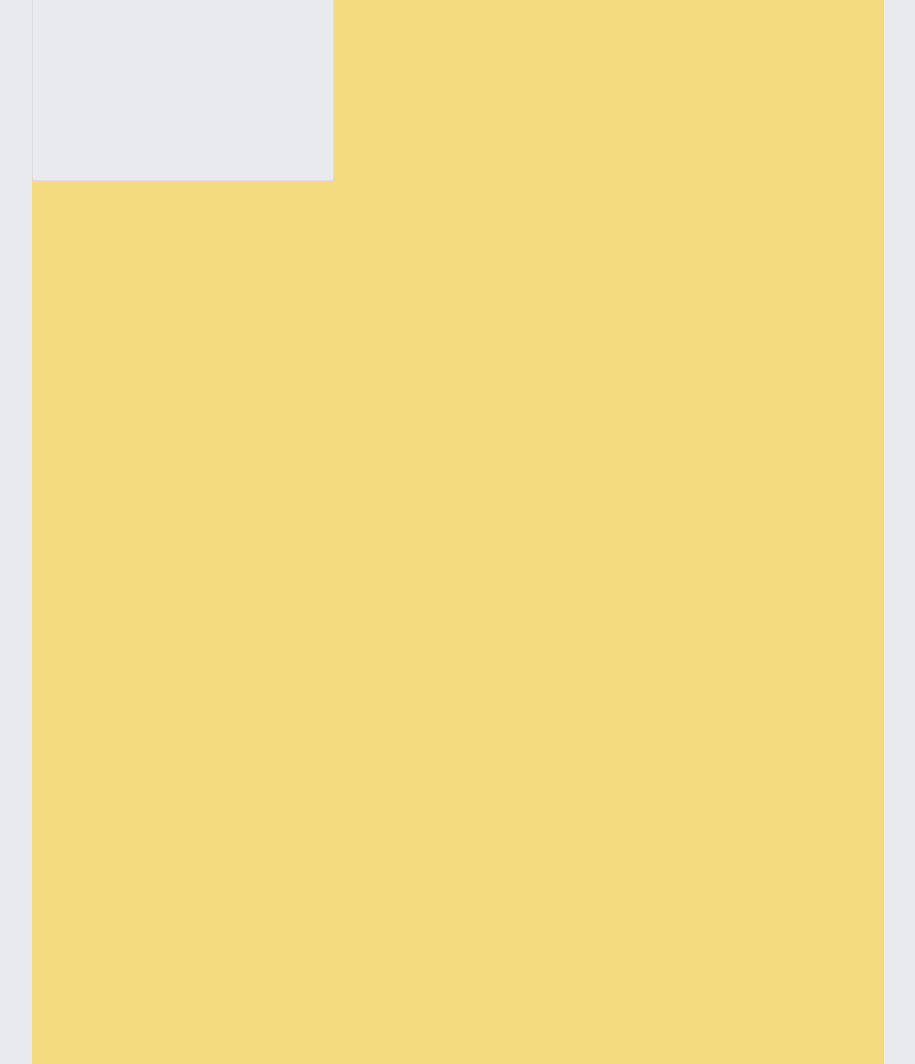
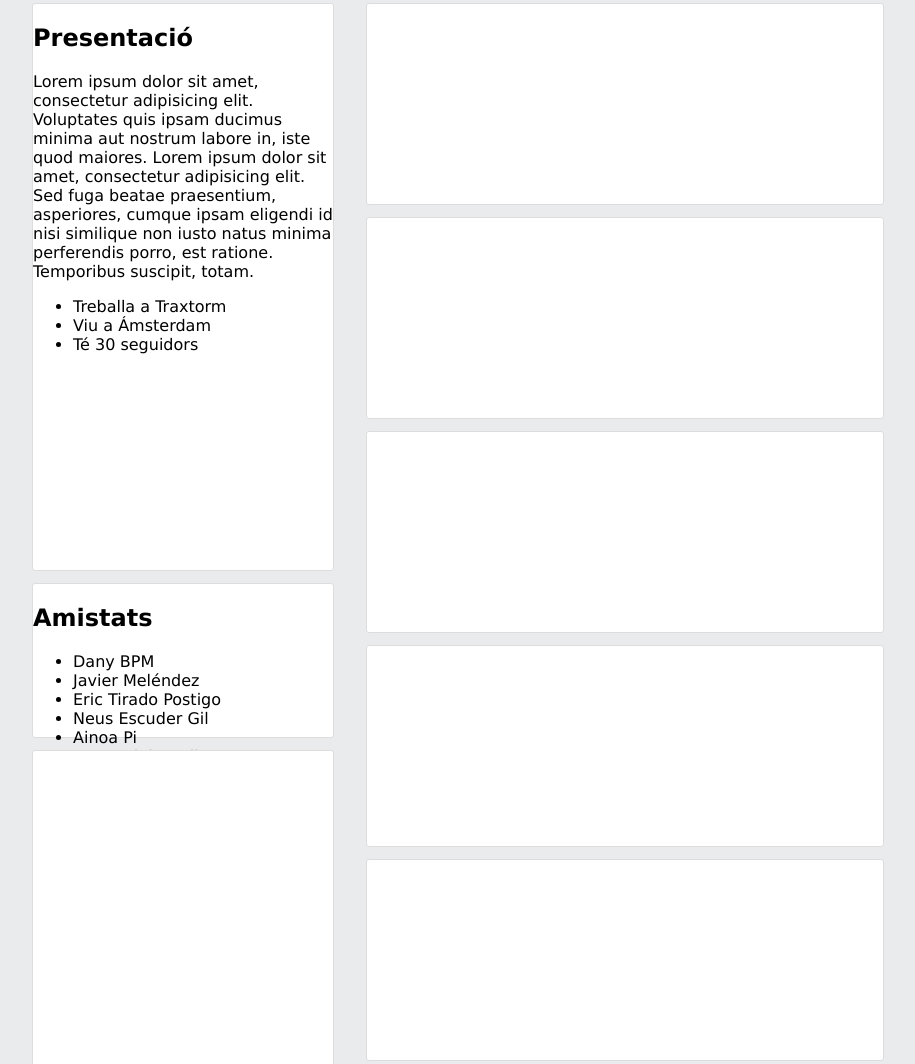
Before and after one commit to smarcer2019crn/M08, a plain HTML site: page s2m8uf104_marcer/index.html in a window 1280 px wide. Shown: the part 381-1445 px from the top of the page, without its empty margins (182-1097 px from the left). Drawn offline with Linux system fonts and the light colour scheme.

Commit message:
Add files via upload

```diff
--- a/s2m8uf104_marcer/css/style.css
+++ b/s2m8uf104_marcer/css/style.css
@@ -2,8 +2,8 @@
 body{
   margin:0;
   padding:0;
-  background-color: #e9eaed;
-  font-family:lucidaGrande, sans-serif;
+  background-color: #e9ebed;
+  font-family:'Lucida Grande', Tahoma, Segoe UI, San Francisco, Roboto;
 
 }
 
@@ -18,7 +18,6 @@ body{
 }
 
 #content{
-  background-color: #f5db7f;
   height:3000px;
   width:852px;
   margin: auto;
@@ -27,7 +26,7 @@ body{
 
 #cap{
  height:358px;
- background-color:#e9eaed;
+ background-color:#ffffff;
  background-image:url(../img/perfil.jpg);
  background-repeat: no-repeat;
  background-size: contain;
@@ -50,8 +49,9 @@ body{
 
 }
 #menu{
+
   padding=0;
-  background-color: #e9eaed;
+  background-color: #ffffff;
   width:600px;
   float:right;
 }
@@ -69,30 +69,52 @@ body{
   font-size:14px;
 }
 
-#principal{
+.esquerra{
   height:200px;
   width:300px;
-  background-color: #e9eaed;
+  background-color: #ffffff;
   border-radius: 3px;
   border: solid 1px #ddd;
-}
-
-#principal presentacio{
+  margin-top: 12px;
+  float:left;
+  clear:left;
 
 }
 
-#principal amistats{
+#presentacio{
+  height:566px;
 
 }
 
-#principal fotos{
+#amistats{
+ height:153px;
+}
+
+#fotos{
+  height:420px;
 
 }
 
-#principal surprise{
-
+#surprise{
+ height:193px;
 }
 
-#principal idioma{
+#idioma{
+ height:57px;
+}
 
+.dreta{
+  height:200px;
+  width:516px;
+  background-color: #ffffff;
+  border-radius: 3px;
+  border: solid 1px #ddd;
+  margin-top: 12px;
+  float:right;
+  clear:right;
 }
+
+aside{
+  width: 322px;
+  float:left;
+}
--- a/s2m8uf104_marcer/index.html
+++ b/s2m8uf104_marcer/index.html
@@ -27,11 +27,32 @@
       </div>
 
       <div id="principal"></div>
-        <div id="presentacio" class="esquerra estret">
+        <aside id="seccio">
+          <div id="presentacio" class="esquerra">
+            <h2>Presentació</h2>
+            <p>Lorem ipsum dolor sit amet, consectetur adipisicing elit. Voluptates quis ipsam ducimus minima aut nostrum labore in, iste quod maiores.
+            Lorem ipsum dolor sit amet, consectetur adipisicing elit. Sed fuga beatae praesentium, asperiores, cumque ipsam eligendi id nisi similique non iusto natus minima perferendis porro, est ratione. Temporibus suscipit, totam.</p>
+            <ul>
+              <li>Treballa a Traxtorm</li>
+              <li>Viu a Ámsterdam</li>
+              <li>Té 30 seguidors</li>
 
+            </ul>
           </div>
           <div id="amistats" class="esquerra">
+            <h2>Amistats</h2>
+            <ul>
+              <li>Dany BPM</li>
+              <li>Javier Meléndez</li>
+              <li>Eric Tirado Postigo</li>
+              <li>Neus Escuder Gil</li>
+              <li>Ainoa Pi</li>
+              <li>Boxer Elektronik</li>
+              <li>Adri GM</li>
+              <li>Uri Sullivan</li>
+              <li>Carlos Garcia</li>
 
+            </ul>
           </div>
           <div id="fotos" class="esquerra">
 
@@ -42,6 +63,27 @@
           <div id="idioma" class="esquerra">
 
           </div>
+        </aside>
+
+          <div id="post1" class="dreta">
+
+          </div>
+
+          <div id="post2" class="dreta">
+
+          </div>
+
+          <div id="post3" class="dreta">
+
+          </div>
+
+          <div id="post4" class="dreta">
+
+          </div>
+
+          <div id="post5" class="dreta">
+
+          </div>
 
     </div>
 
```
Lines whose indentation alone changed are shown as unchanged.
